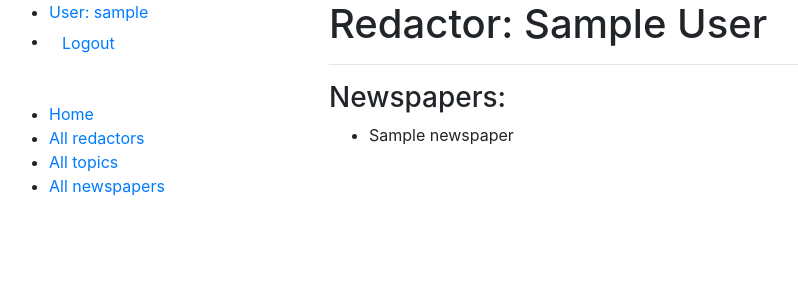
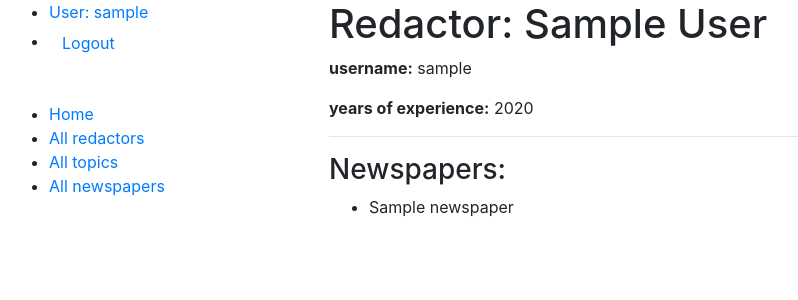
Before and after one commit to yura-push/newspaper-agency, a Django app: page /redactors/1/ in a window 1280 px wide. Shown: the top 300 px of the page, without its empty margins (6-804 px from the left). Run offline with Django 5.2, Linux system fonts and the light colour scheme; a user stored in the database is signed in; tables that the repository leaves empty hold one stand-in row (values such as "Sample post").

```diff
--- a/templates/agency/redactor_detail.html
+++ b/templates/agency/redactor_detail.html
@@ -2,11 +2,16 @@
 
 {% block content %}
   <h1>Redactor: {{ redactor.first_name }} {{ redactor.last_name }}</h1>
+  <p><strong>username:</strong> {{ redactor.username }}</p>
+  <p><strong>years of experience:</strong> {{ redactor.years_of_experience }}</p>
   <hr>
   <h3>Newspapers:</h3>
   <ul>
     {% for newspaper in redactor.newspapers.all %}
       <li>{{ newspaper.publisher.name }} {{ newspaper.title }}</li>
+
+    {% empty %}
+      <p>No newspapers found!</p>
     {% endfor %}
   </ul>
 {% endblock %}
```
